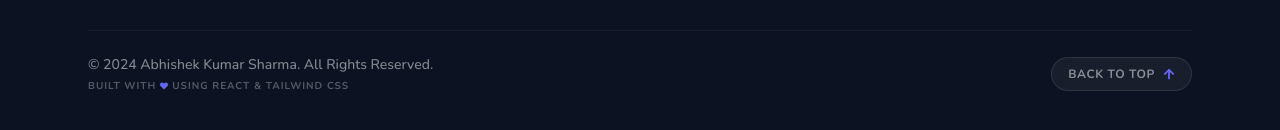
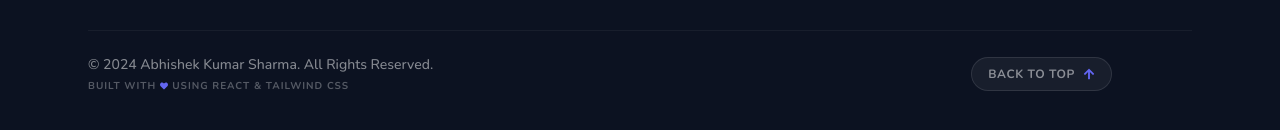
Before and after one commit to abhidigiworld/Personal_Portfolio, a React (Vite) app: page / in a window 1280 px wide. Shown: the part 6280-6410 px from the top of the page. Built offline with nearby package versions, Linux system fonts and the light colour scheme; no server answers.

Commit message:
style: update footer layout spacing and simplify ThemeCustomizer class string interpolation

```diff
--- a/src/components/Footer.jsx
+++ b/src/components/Footer.jsx
@@ -82,7 +82,7 @@ const Footer = () => {
           {/* Back to Top */}
           <button
             onClick={scrollToTop}
-            className="group flex items-center gap-2 px-4 py-2 rounded-full bg-white/5 hover:bg-primary/10 border border-white/10 hover:border-primary/20 transition-all duration-300 text-white/50 hover:text-white"
+            className="group flex items-center gap-2 px-4 py-2 rounded-full bg-white/5 hover:bg-primary/10 border border-white/10 hover:border-primary/20 transition-all duration-300 text-white/50 hover:text-white sm:mr-20"
             aria-label="Back to top"
           >
             <span className="text-xs font-bold uppercase tracking-wider">Back to Top</span>
```
Also changed, not shown: src/components/ThemeCustomizer.jsx (+4 -6 lines).
